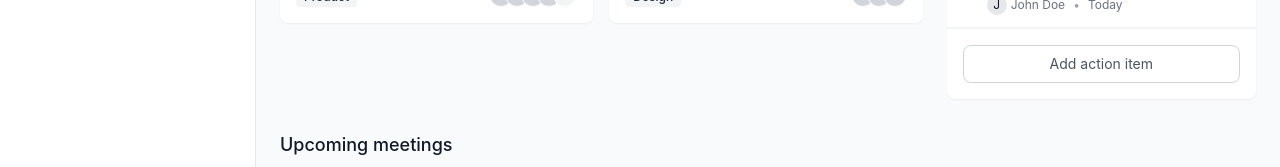
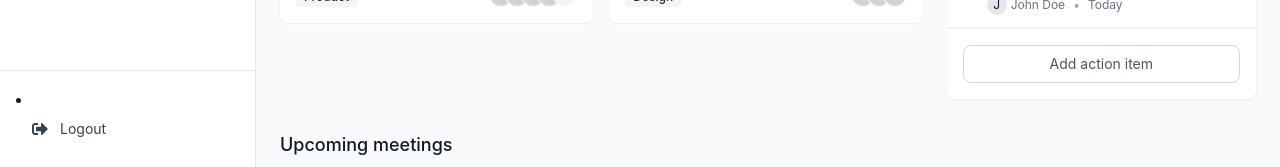
Before and after one commit to EYErbil/kumeet.ai, a React (Create React App) app in the folder frontend/: page /dashboard in a window 1280 px wide. Shown: the part 633-800 px from the top of the page. Built offline with nearby package versions, Linux system fonts and the light colour scheme; no server answers; sample sign-in values are in the browser's storage; the HTML template or start-up script is replaced by a standard one.

Commit message:
logout added

```diff
--- a/frontend/src/components/app_layout/Sidebar.js
+++ b/frontend/src/components/app_layout/Sidebar.js
@@ -1,5 +1,5 @@
 import React from 'react';
-import { Link, useLocation } from 'react-router-dom';
+import { Link, useLocation, useNavigate } from 'react-router-dom';
 import {
     FaHome,
     FaVideo,
@@ -9,11 +9,27 @@ import {
     FaChartBar,
     FaUsers,
     FaPuzzlePiece,
-    FaCog
+    FaCog,
+    FaSignOutAlt
 } from 'react-icons/fa';
+import { logout } from '../../services/api/auth';
 import ROUTES from '../../constants/routes';
 
-const NavItem = ({ to, icon, label, active }) => {
+const NavItem = ({ to, icon, label, active, onClick }) => {
+    if (onClick) {
+        return (
+            <li className="mb-1">
+                <button
+                    onClick={onClick}
+                    className={`w-full flex items-center py-2 px-4 text-sm text-gray-700 hover:bg-purple-50`}
+                >
+                    {icon}
+                    <span className="ml-3">{label}</span>
+                </button>
+            </li>
+        );
+    }
+
     return (
         <li className="mb-1">
             <Link
@@ -33,7 +49,17 @@ const NavItem = ({ to, icon, label, active }) => {
 
 const Sidebar = () => {
     const location = useLocation();
+    const navigate = useNavigate();
     const path = location.pathname;
+
+    const handleLogout = async () => {
+        try {
+            await logout();
+            navigate(ROUTES.AUTH.LOGIN);
+        } catch (error) {
+            console.error('Logout error:', error);
+        }
+    };
 
     return (
         <div className="w-64 bg-white border-r border-gray-200 h-screen overflow-y-auto flex flex-col">
@@ -66,6 +92,15 @@ const Sidebar = () => {
                     <NavItem to={ROUTES.SETTINGS} icon={<FaCog size={16} />} label="Settings" active={path.includes('/settings')} />
                 </ul>
             </nav>
+
+            {/* Logout button at the bottom */}
+            <div className="p-4 border-t border-gray-200">
+                <NavItem
+                    icon={<FaSignOutAlt size={16} />}
+                    label="Logout"
+                    onClick={handleLogout}
+                />
+            </div>
         </div>
     );
 };
```
